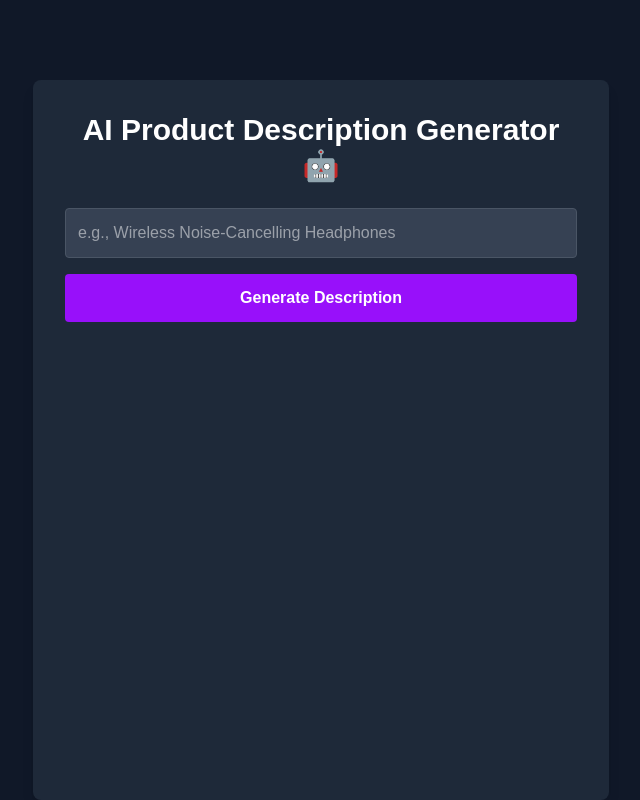
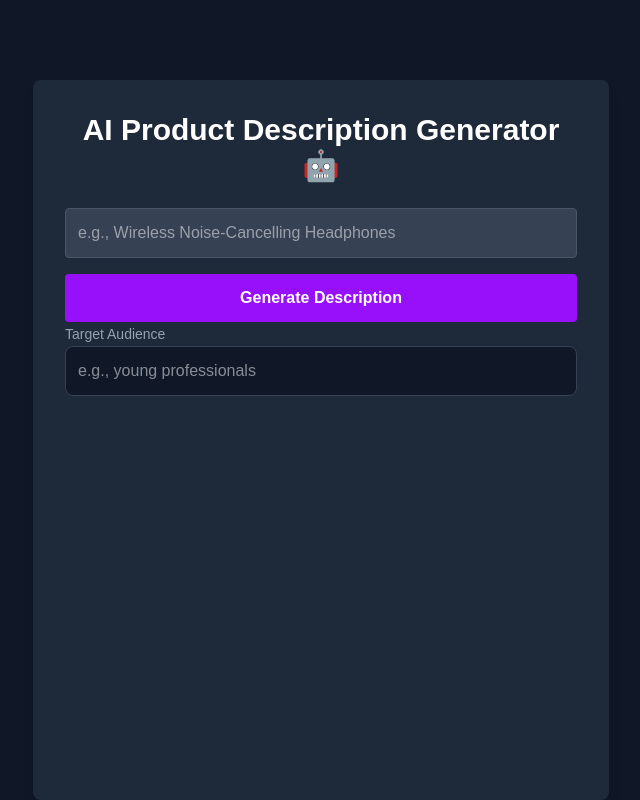
Before and after one commit to ShiningStar-AI/AI-Product-Description-Generator, a Next.js app: page / in a window 1280 px wide. Shown: the whole page, without its empty margins (319-959 px from the left). Built offline with nearby package versions, Linux system fonts and the light colour scheme.

Commit message:
Update page.tsx

```diff
--- a/src/app/page.tsx
+++ b/src/app/page.tsx
@@ -5,6 +5,7 @@ import { useState } from 'react';
 export default function AIGeneratorPage() {
   // State for the product input, the generated description, loading, and errors
   const [productInput, setProductInput] = useState('');
+  const [targetAudience, setTargetAudience] = useState('');
   const [description, setDescription] = useState('');
   const [loading, setLoading] = useState(false);
   const [error, setError] = useState('');
@@ -62,6 +63,15 @@ export default function AIGeneratorPage() {
           >
             {loading ? 'Generating...' : 'Generate Description'}
           </button>
+          <label htmlFor="targetAudience" className="text-sm font-medium text-gray-400 mt-4">Target Audience</label>
+<input
+  id="targetAudience"
+  type="text"
+  value={targetAudience}
+  onChange={(e) => setTargetAudience(e.target.value)}
+  placeholder="e.g., young professionals"
+  className="w-full p-3 rounded-lg bg-gray-900 border border-gray-700 focus:outline-none focus:ring-2 focus:ring-purple-500"
+/>
         </form>
 
         {error && <p className="text-red-500 mt-4 text-center">{error}</p>}
```
